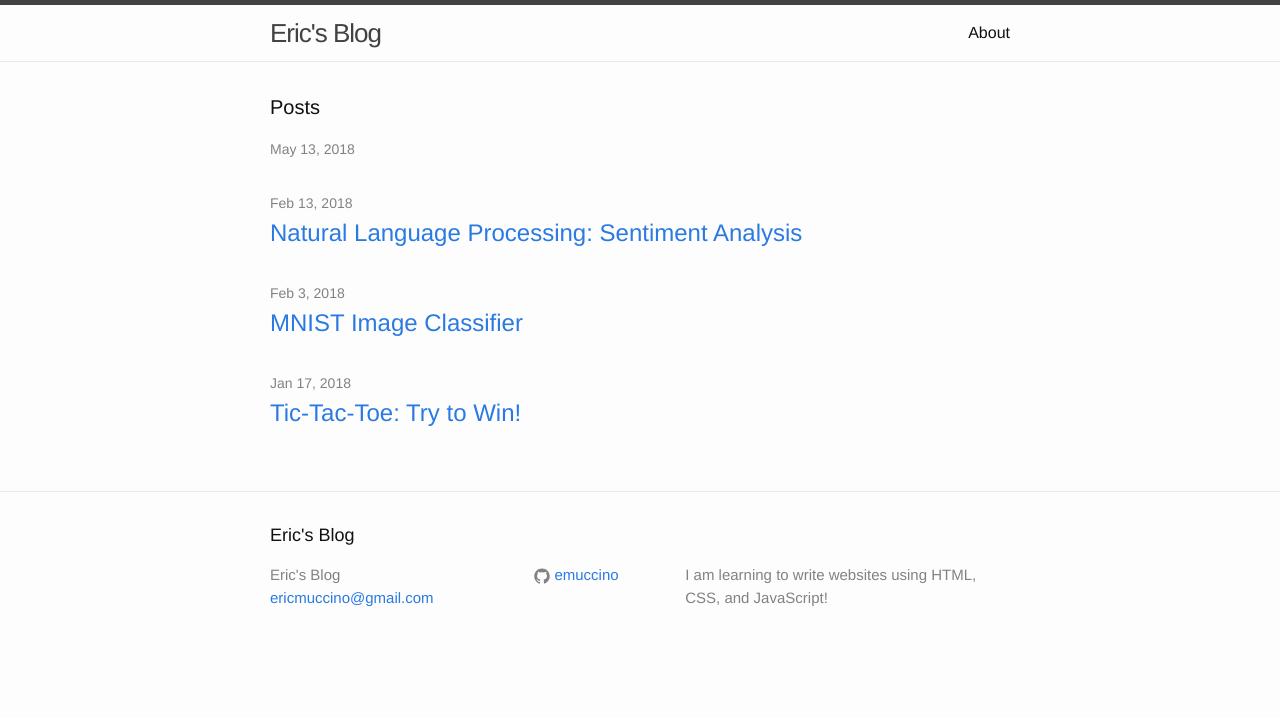
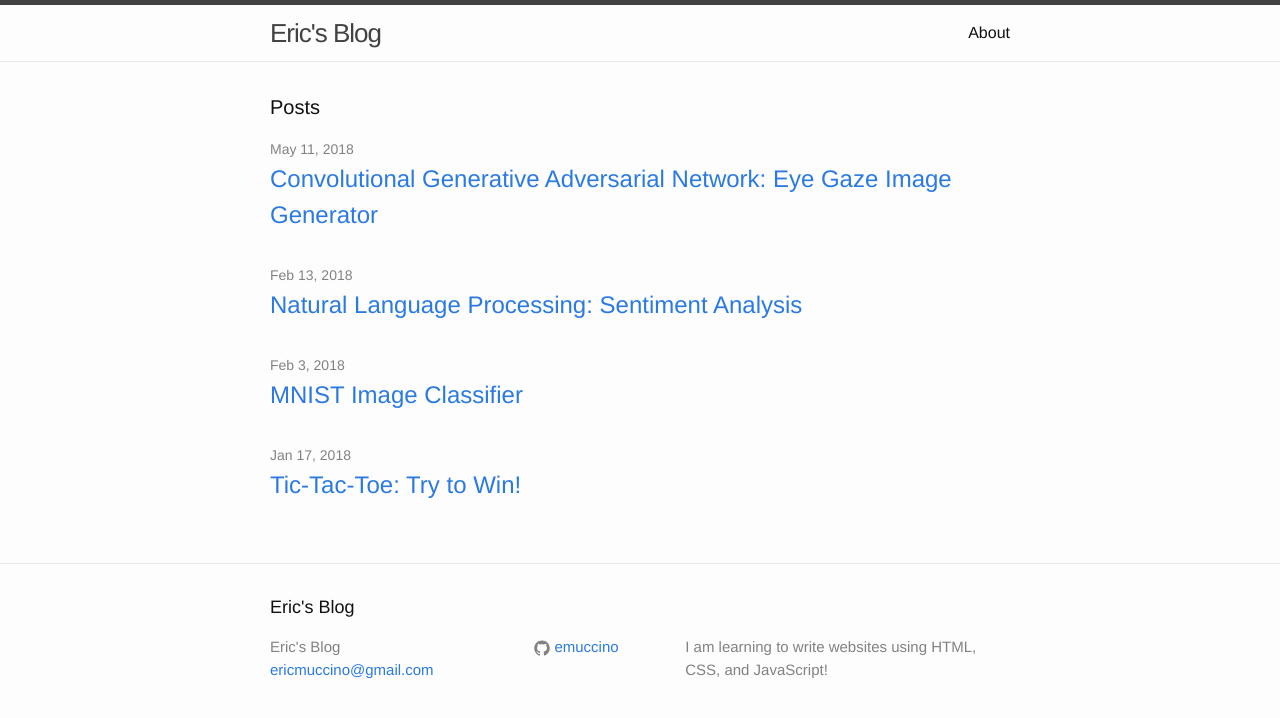
Before and after one commit to emuccino/emuccino.github.io, a Jekyll site: the page built from index.html, in a window 1280 px wide. Shown: the top 718 px of the page. Built offline with Jekyll 4.4.1, drawn with Linux system fonts in a browser that asks for light colours; nearby versions of some CDN libraries.

Commit message:
Update 2018-05-11-eye-gaze-conv-gan.markdown

```diff
--- a/_posts/2018-05-11-eye-gaze-conv-gan.markdown
+++ b/_posts/2018-05-11-eye-gaze-conv-gan.markdown
@@ -1,6 +1,6 @@
 ---
 layout: post
-title:  "Convolutional Generative Adversarial Network: "Eye Gaze" Image Generator"
+title:  "Convolutional Generative Adversarial Network: Eye Gaze Image Generator"
 date:   2018-05-11 02:40:08 +0000
 categories: machine learning, gan
 ---
```
